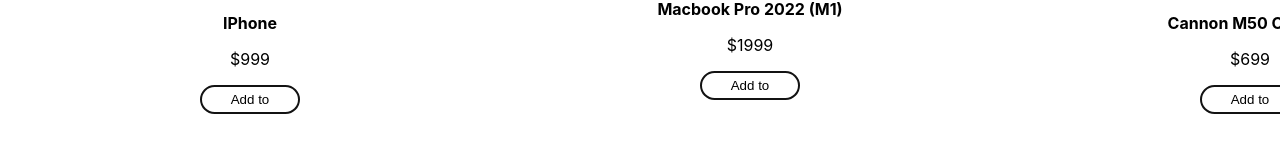
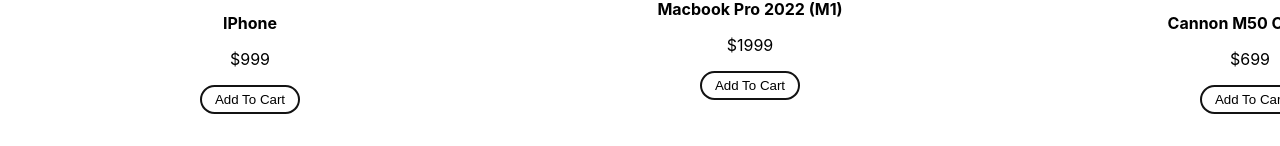
Before and after one commit to estefaniaramirezmnt/react-shopping-cart, a React (Create React App) app: page / in a window 1280 px wide. Shown: the part 581-727 px from the top of the page. Built offline with nearby package versions, Linux system fonts and the light colour scheme.

Commit message:
added funcionality to button only for adding item to cart

```diff
--- a/src/context/shop-context.js
+++ b/src/context/shop-context.js
@@ -1,3 +1,4 @@
+// shop-context.js
 import React, { createContext, useState } from "react";
 import { PRODUCTS } from "../products";
 
@@ -5,11 +6,11 @@
 
 const getDefaultCart = () => {
   let cart = {};
-  for (let i = 1; PRODUCTS.lenght + 1; i++) {
+  for (let i = 1; i < PRODUCTS.length + 1; i++) {
     cart[i] = 0;
+    // this piece of code is equivalent to:
+    // cart = { 1: 0, 2: 0, 3: 0, 4: 0, 5: 0, 6: 0, 7: 0, 8: 0, };
   }
-  // this piece of code is equivalent to:
-  // cart = { 1: 0, 2: 0, 3: 0, 4: 0, 5: 0, 6: 0, 7: 0, 8: 0, };
   return cart;
 };
 
@@ -17,11 +18,11 @@
   const [cartItems, setCartItems] = useState(getDefaultCart());
 
   const addToCart = (itemId) => {
-    setCartItems((prev) => ({ ...prev, itemId: prev[itemId] + 1 }));
+    setCartItems((prev) => ({ ...prev, [itemId]: prev[itemId] + 1 }));
   };
 
   const removeFromCart = (itemId) => {
-    setCartItems((prev) => ({ ...prev, itemId: prev[itemId] - 1 }));
+    setCartItems((prev) => ({ ...prev, [itemId]: prev[itemId] - 1 }));
   };
 
   const contextValue = {
@@ -29,6 +30,8 @@
     addToCart,
     removeFromCart,
   };
+
+  console.log(cartItems);
   return (
     <ShopContext.Provider value={contextValue}>
       {props.children}
--- a/src/pages/shop/Product.js
+++ b/src/pages/shop/Product.js
@@ -1,9 +1,11 @@
-import React from "react";
+import React, { useContext } from "react";
 import { ShopContext } from "../../context/shop-context";
-
 
 export default function Product(props) {
   const { id, productName, price, productImage } = props.data;
+  const { addToCart } = useContext(ShopContext);
+
+
   return (
     <div className="product">
       <img src={productImage} />
@@ -13,7 +15,9 @@
         </p>
         <p> ${price}</p>
       </div>
-      <button className="addToCartBttn">Add to</button>
+      <button className="addToCartBttn" onClick={() => addToCart(id)}>
+        Add To Cart
+      </button>
     </div>
   );
 }
```
